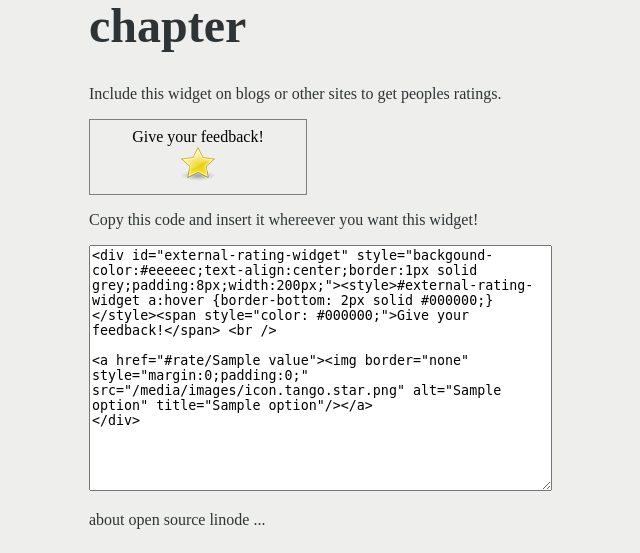
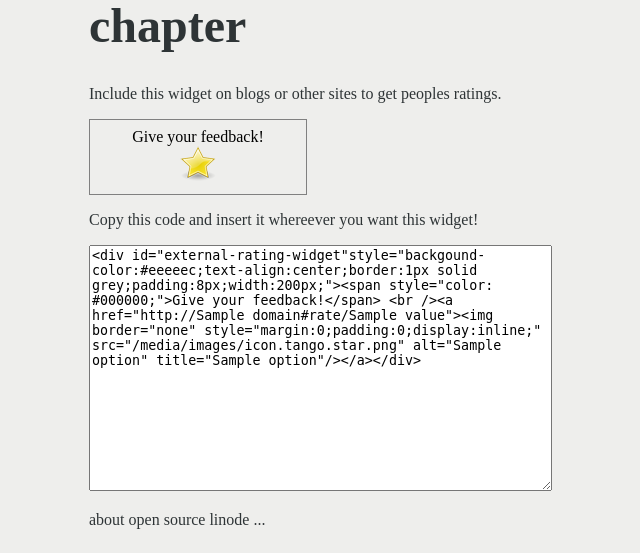
Before and after one commit to smukkejohan/cakewriter, a Django app: template templates/book/rating_widget.html in a window 1280 px wide. Shown: the part 345-898 px from the top of the page, without its empty margins (241-881 px from the left). Run offline with Django 3.2, Linux system fonts and the light colour scheme; the template is opened without the code that fills it: most values are stand-ins (such as "Sample title", 1, 10 or a date in 2020).

Commit message:
new badge code

```diff
--- a/book/views.py
+++ b/book/views.py
@@ -6,7 +6,7 @@ from book.models import Chapter
 from djangoratings.views import AddRatingFromModel
 from django.http import HttpResponse
 from django.utils import simplejson
-
+from django.contrib.sites.models import Site
 
 from django.shortcuts import redirect, get_object_or_404
 
@@ -29,8 +29,10 @@ def rating_widget(request, chapter_id):
         ('5', 'Perfect'),
     )
 
+    domain = Site.objects.get_current().domain
+
     return render_to_response(
-        'book/rating_widget.html', {'chapter': chapter, 'options': OPTIONS},
+        'book/rating_widget.html', {'chapter': chapter, 'options': OPTIONS, 'domain': domain},
         context_instance = RequestContext(request)
     )
 
--- a/templates/book/rating_widget.html
+++ b/templates/book/rating_widget.html
@@ -3,26 +3,23 @@
 {% block title %}Rating widget for {{ chapter.title }}{% endblock %}
 
 {% block content %}
+
 <div class="chapter clearfix">
     <h1 class="title">Rating widget for {{ chapter.title }}</h1>
 
     <p>Include this widget on blogs or other sites to get peoples ratings.</p>
 
     <div id="external-rating-widget" style="backgound-color:#eeeeec;text-align:center;border:1px solid grey;padding:8px;width:200px;">
-    <style>#external-rating-widget a:hover {border-bottom: 2px solid #000000;}</style>
         <span style="color: #000000;">Give your feedback!</span> <br />
         {% for value, label in options %}
-            <a href="{{ chapter.get_absolute_url }}rate/{{ value }}">
-                <img border="none" style="margin:0;padding:0;" src="{{ MEDIA_URL }}images/icon.tango.star.png" alt="{{ label }}" title="{{ label }}"/></a>
+            <a href="http://{{ domain }}{{ chapter.get_absolute_url }}rate/{{ value }}">
+                <img border="none" style="margin:0;padding:0;display:inline;" src="{{ MEDIA_URL }}images/icon.tango.star.png" alt="{{ label }}" title="{{ label }}"/></a>
         {% endfor %}
     </div>
 
     <p>Copy this code and insert it whereever you want this widget!</p>
     <textarea rows="16" cols="55">
-&lt;div id=&quot;external-rating-widget&quot; style=&quot;backgound-color:#eeeeec;text-align:center;border:1px solid grey;padding:8px;width:200px;&quot;&gt;&lt;style&gt;#external-rating-widget a:hover {border-bottom: 2px solid #000000;}&lt;/style&gt;&lt;span style=&quot;color: #000000;&quot;&gt;Give your feedback!&lt;/span&gt; &lt;br /&gt;
-{% for value, label in options %}
-&lt;a href=&quot;{{ chapter.get_absolute_url }}rate/{{ value }}&quot;&gt;&lt;img border=&quot;none&quot; style=&quot;margin:0;padding:0;&quot; src=&quot;{{ MEDIA_URL }}images/icon.tango.star.png&quot; alt=&quot;{{ label }}&quot; title=&quot;{{ label }}&quot;/&gt;&lt;/a&gt;
-{% endfor %}&lt;/div&gt;
+&lt;div id=&quot;external-rating-widget&quot;style=&quot;backgound-color:#eeeeec;text-align:center;border:1px solid grey;padding:8px;width:200px;&quot;&gt;&lt;span style=&quot;color: #000000;&quot;&gt;Give your feedback!&lt;/span&gt; &lt;br /&gt;{% for value, label in options %}&lt;a href=&quot;http://{{ domain }}{{ chapter.get_absolute_url }}rate/{{ value }}&quot;&gt;&lt;img border=&quot;none&quot; style=&quot;margin:0;padding:0;display:inline;&quot; src=&quot;{{ MEDIA_URL }}images/icon.tango.star.png&quot; alt=&quot;{{ label }}&quot; title=&quot;{{ label }}&quot;/&gt;&lt;/a&gt;{% endfor %}&lt;/div&gt;
     </textarea>
 
 {% endblock %}
```
